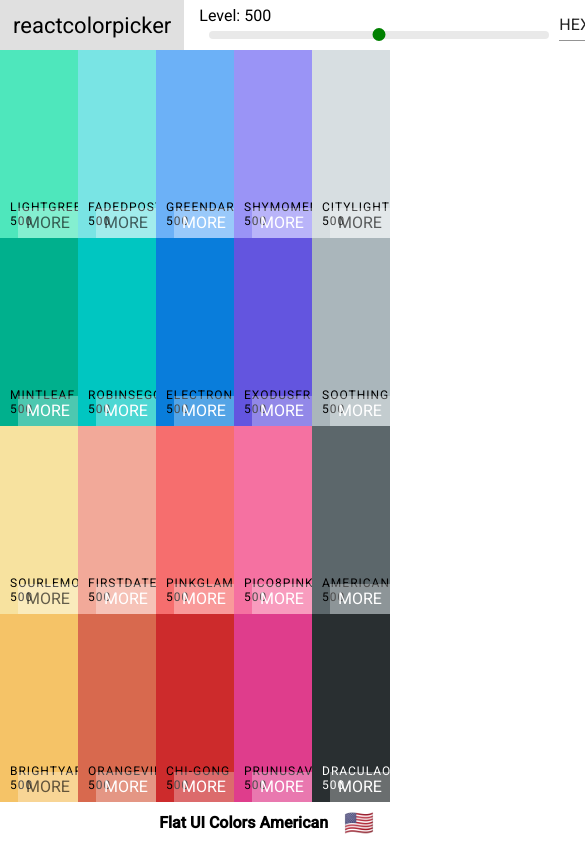
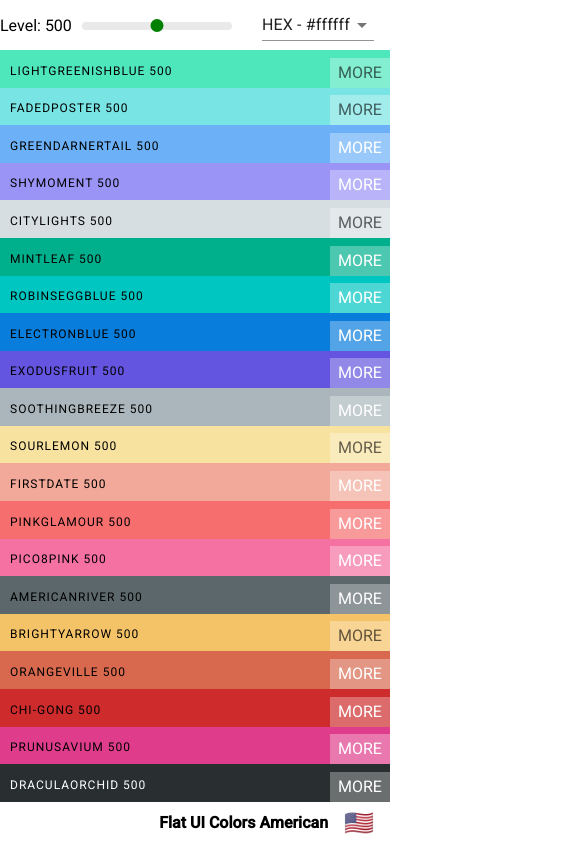
Before and after one commit to ThomasHerold/Color-Picker-Project, a React (Create React App) app: page /palette/flat-ui-colors-american in a window 390 px wide. Shown: the top 844 px of the page, 585 px wide, since content can reach past the window. Built offline with nearby package versions, Linux system fonts and the light colour scheme.

Commit message:
Add mobile responsive styles

```diff
--- a/src/styles/ColorBoxStyles.js
+++ b/src/styles/ColorBoxStyles.js
@@ -1,4 +1,5 @@
 import chroma from 'chroma-js';
+import sizes from '../utils/sizes';
 
 export default {
     ColorBox: {
@@ -10,6 +11,18 @@ export default {
         "&:hover button": {
             opacity: "1"
         },
+        [sizes.down("lg")]: {
+            width: "25%",
+            height: (props) => props.showingFullPalette ? "20%" : "33.3333%"
+        },
+        [sizes.down("md")]: {
+            width: "50%",
+            height: (props) => props.showingFullPalette ? "10%" : "20%"
+        },
+        [sizes.down("xs")]: {
+            width: "100%",
+            height: (props) => props.showingFullPalette ? "5%" : "10%"
+        }
     },
     copyText: {
         color: (props) => chroma(props.background).luminance() >= 0.55 ? "black" : "white"
@@ -98,7 +111,10 @@ export default {
             textAlign: "center",
             marginBottom: "0",
             padding: "1rem",
-            textTransform: "uppercase"
+            textTransform: "uppercase",
+            [sizes.down("xs")]: {
+                fontSize: "6rem"
+            }
         },
         "& p": {
             fontSize: "2rem",
--- a/src/styles/DraggableColorBoxStyles.js
+++ b/src/styles/DraggableColorBoxStyles.js
@@ -1,3 +1,5 @@
+import sizes from '../utils/sizes';
+
 export const styles = {
     root: {
         width: "20%",
@@ -9,6 +11,18 @@ export const styles = {
         "&:hover svg": {
             color: "white",
             transform: "scale(1.5)"
+        },
+        [sizes.down("lg")]: {
+            width: "25%",
+            height: "20%"
+        },
+        [sizes.down("md")]: {
+            width: "50%",
+            height: "10%"
+        },
+        [sizes.down("sm")]: {
+            width: "100%",
+            height: "5%"
         }
     },
     boxContent: {
--- a/src/styles/NavBarStyles.js
+++ b/src/styles/NavBarStyles.js
@@ -1,3 +1,5 @@
+import sizes from '../utils/sizes';
+
 export default {
     NavBar: {
         display: "flex",
@@ -18,11 +20,17 @@ export default {
             textDecoration: "none",
             color: "black"
         },
+        [sizes.down("xs")]: {
+            display: "none"
+        }
     },
     slider: {
         width: "340px",
         margin: "0 10px",
-        display: "inline-block"
+        display: "inline-block",
+        [sizes.down("md")]: {
+            width: "150px"
+        }
     },
     selectContainer: {
         marginLeft: "auto",
--- a/src/styles/PaletteFormNavStyles.js
+++ b/src/styles/PaletteFormNavStyles.js
@@ -1,5 +1,6 @@
 import { makeStyles } from '@material-ui/core';
 import { DRAWER_WIDTH } from '../utils/constants';
+import sizes from '../utils/sizes';
 
 export const useStyles = makeStyles((theme) => ({
     root: {
@@ -29,9 +30,16 @@ export const useStyles = makeStyles((theme) => ({
         marginRight: theme.spacing(2)
     },
     navBtns: {
-      marginRight: "1rem"
+      marginRight: "1rem",
+      [sizes.down("xs")]: {
+        marginRight: "0.5rem"
+      }
     },
     button: {
-      margin: "0 0.5rem"
+      margin: "0 0.5rem",
+      [sizes.down("xs")]: {
+        margin: "0 0.2rem",
+        padding: "0.3rem"
+      }
     }
 }));
--- a/src/styles/PaletteListStyles.js
+++ b/src/styles/PaletteListStyles.js
@@ -1,3 +1,5 @@
+import sizes from '../utils/sizes';
+
 export default {
     root: {
         backgroundColor: "blue",
@@ -11,7 +13,13 @@ export default {
         display: "flex",
         alignItems: "flex-start",
         flexDirection: "column",
-        flexWrap: "wrap"
+        flexWrap: "wrap",
+        [sizes.down("xl")]: {
+            width: "80%"
+        },
+        [sizes.down("xs")]: {
+            width: "75%"
+        }
     },
     nav: {
         display: "flex",
@@ -29,7 +37,13 @@ export default {
         width: "100%",
         display: "grid",
         gridTemplateColumns: "repeat(3, 30%)", // 3 items across at 30% width
-        gridGap: "5%",
-        lineHeight: "1rem"
+        gridGap: "1.8rem",
+        lineHeight: "1rem",
+        [sizes.down("xs")]: {
+            gridTemplateColumns: "repeat(1, 100%) !important"
+        },
+        [sizes.down("md")]: {
+            gridTemplateColumns: "repeat(2, 50%)"
+        }
     }
 }
--- a/src/styles/PaletteStyles.js
+++ b/src/styles/PaletteStyles.js
@@ -1,3 +1,5 @@
+import sizes from '../utils/sizes';
+
 export default {
     Palette: {
         height: "100vh",
@@ -37,6 +39,18 @@ export default {
             textTransform: "uppercase",
             border: "none",
             textDecoration: "none",
+        },
+        [sizes.down("lg")]: {
+            width: "25%",
+            height: "33.3333%"
+        },
+        [sizes.down("md")]: {
+            width: "50%",
+            height: "20%"
+        },
+        [sizes.down("xs")]: {
+            width: "100%",
+            height: "10%"
         }
     }
 }
--- /dev/null
+++ b/src/utils/sizes.js
@@ -0,0 +1,16 @@
+export default {
+    up() {
+
+    },
+    down(size) {
+        const sizes = {
+            xs: "575.98px",
+            sm: "767.98px",
+            md: "991.98px",
+            lg: "1199.98px",
+            xl: "1600px"
+        }
+
+        return `@media (max-width: ${sizes[size]})`;
+    }
+}
```
